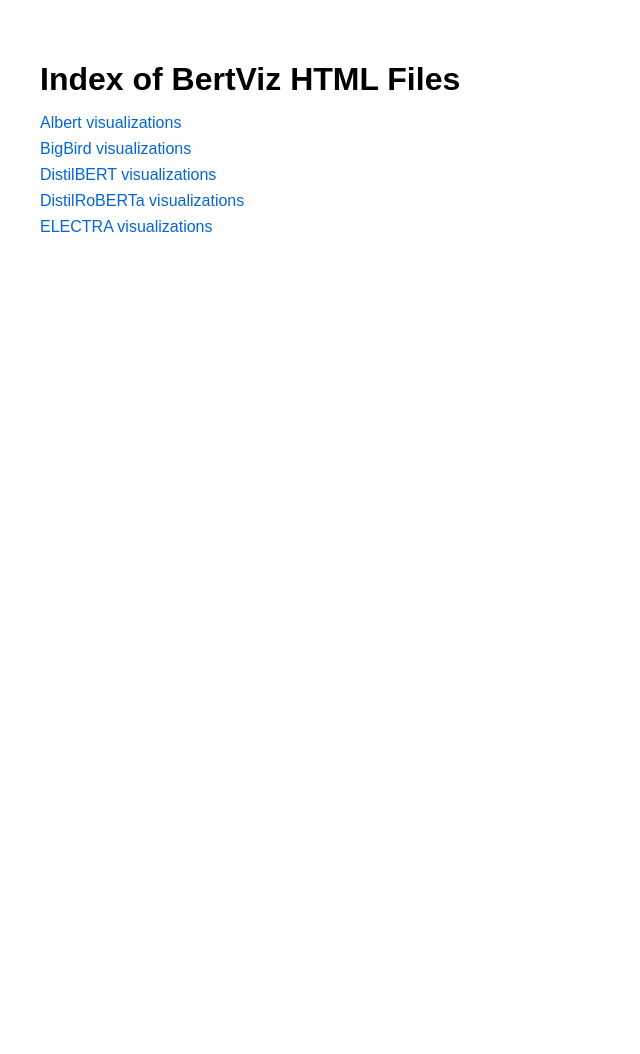
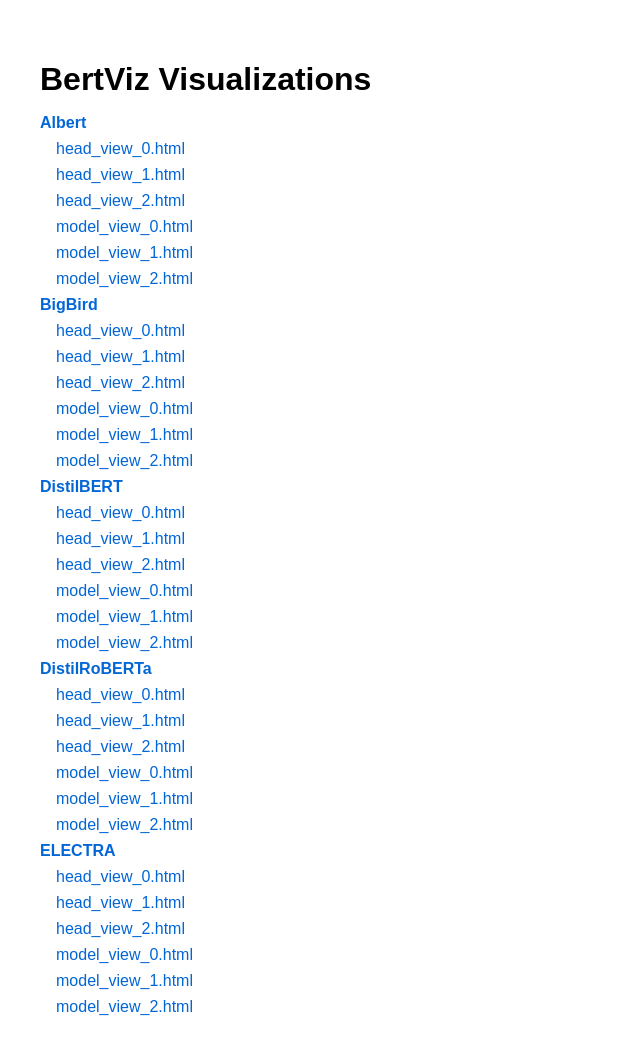
Before and after one commit to viniasbr/MC906-bertviz, a plain HTML site: page index.html in a window 1280 px wide. Shown: the whole page, without its empty margins (0-640 px from the left). Before the commit the page ends 800 px from the top, so only its background shows below. Drawn offline with Linux system fonts and the light colour scheme.

Commit message:
update index.html

```diff
--- a/index.html
+++ b/index.html
@@ -11,16 +11,63 @@
     li { margin: 0.5rem 0; }
     a { color: #0366d6; text-decoration: none; }
     a:hover { text-decoration: underline; }
+    .folder > a { font-weight: bold; }
+    .sublist { margin-left: 1rem; }
   </style>
 </head>
 <body>
-  <h1>Index of BertViz HTML Files</h1>
+  <h1>BertViz Visualizations</h1>
   <ul>
-    <li><a href="albert/">Albert visualizations</a></li>
-    <li><a href="bigbird/">BigBird visualizations</a></li>
-    <li><a href="distilbert/">DistilBERT visualizations</a></li>
-    <li><a href="distilroberta/">DistilRoBERTa visualizations</a></li>
-    <li><a href="electra/">ELECTRA visualizations</a></li>
+    <li class="folder"><a href="#">Albert</a>
+      <ul class="sublist">
+        <li><a href="albert/head_view_0.html">head_view_0.html</a></li>
+        <li><a href="albert/head_view_1.html">head_view_1.html</a></li>
+        <li><a href="albert/head_view_2.html">head_view_2.html</a></li>
+        <li><a href="albert/model_view_0.html">model_view_0.html</a></li>
+        <li><a href="albert/model_view_1.html">model_view_1.html</a></li>
+        <li><a href="albert/model_view_2.html">model_view_2.html</a></li>
+      </ul>
+    </li>
+    <li class="folder"><a href="#">BigBird</a>
+      <ul class="sublist">
+        <li><a href="bigbird/head_view_0.html">head_view_0.html</a></li>
+        <li><a href="bigbird/head_view_1.html">head_view_1.html</a></li>
+        <li><a href="bigbird/head_view_2.html">head_view_2.html</a></li>
+        <li><a href="bigbird/model_view_0.html">model_view_0.html</a></li>
+        <li><a href="bigbird/model_view_1.html">model_view_1.html</a></li>
+        <li><a href="bigbird/model_view_2.html">model_view_2.html</a></li>
+      </ul>
+    </li>
+    <li class="folder"><a href="#">DistilBERT</a>
+      <ul class="sublist">
+        <li><a href="distilbert/head_view_0.html">head_view_0.html</a></li>
+        <li><a href="distilbert/head_view_1.html">head_view_1.html</a></li>
+        <li><a href="distilbert/head_view_2.html">head_view_2.html</a></li>
+        <li><a href="distilbert/model_view_0.html">model_view_0.html</a></li>
+        <li><a href="distilbert/model_view_1.html">model_view_1.html</a></li>
+        <li><a href="distilbert/model_view_2.html">model_view_2.html</a></li>
+      </ul>
+    </li>
+    <li class="folder"><a href="#">DistilRoBERTa</a>
+      <ul class="sublist">
+        <li><a href="distilroberta/head_view_0.html">head_view_0.html</a></li>
+        <li><a href="distilroberta/head_view_1.html">head_view_1.html</a></li>
+        <li><a href="distilroberta/head_view_2.html">head_view_2.html</a></li>
+        <li><a href="distilroberta/model_view_0.html">model_view_0.html</a></li>
+        <li><a href="distilroberta/model_view_1.html">model_view_1.html</a></li>
+        <li><a href="distilroberta/model_view_2.html">model_view_2.html</a></li>
+      </ul>
+    </li>
+    <li class="folder"><a href="#">ELECTRA</a>
+      <ul class="sublist">
+        <li><a href="electra/head_view_0.html">head_view_0.html</a></li>
+        <li><a href="electra/head_view_1.html">head_view_1.html</a></li>
+        <li><a href="electra/head_view_2.html">head_view_2.html</a></li>
+        <li><a href="electra/model_view_0.html">model_view_0.html</a></li>
+        <li><a href="electra/model_view_1.html">model_view_1.html</a></li>
+        <li><a href="electra/model_view_2.html">model_view_2.html</a></li>
+      </ul>
+    </li>
   </ul>
 </body>
 </html>
```
